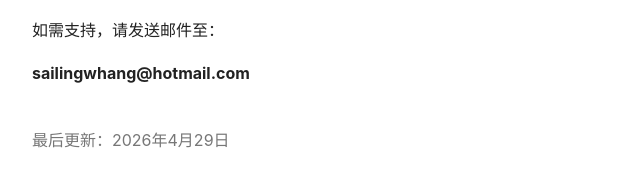
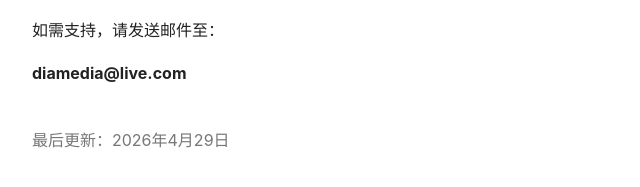
Before and after one commit to sailingwhang/sailingwhang.github.io, a plain HTML site: page index.html in a window 1280 px wide. Shown: the part 873-1060 px from the top of the page, 198-838 px from the left. Drawn offline with Linux system fonts and the light colour scheme.

Commit message:
Update index.html

```diff
--- a/index.html
+++ b/index.html
@@ -56,7 +56,7 @@
 
   <h2>联系我们</h2>
   <p>如需支持，请发送邮件至：</p>
-  <p><strong>sailingwhang@hotmail.com</strong></p>
+  <p><strong>diamedia@live.com</strong></p>
 
   <p style="margin-top:40px;color:#777;">最后更新：2026年4月29日</p>
 </body>
```
